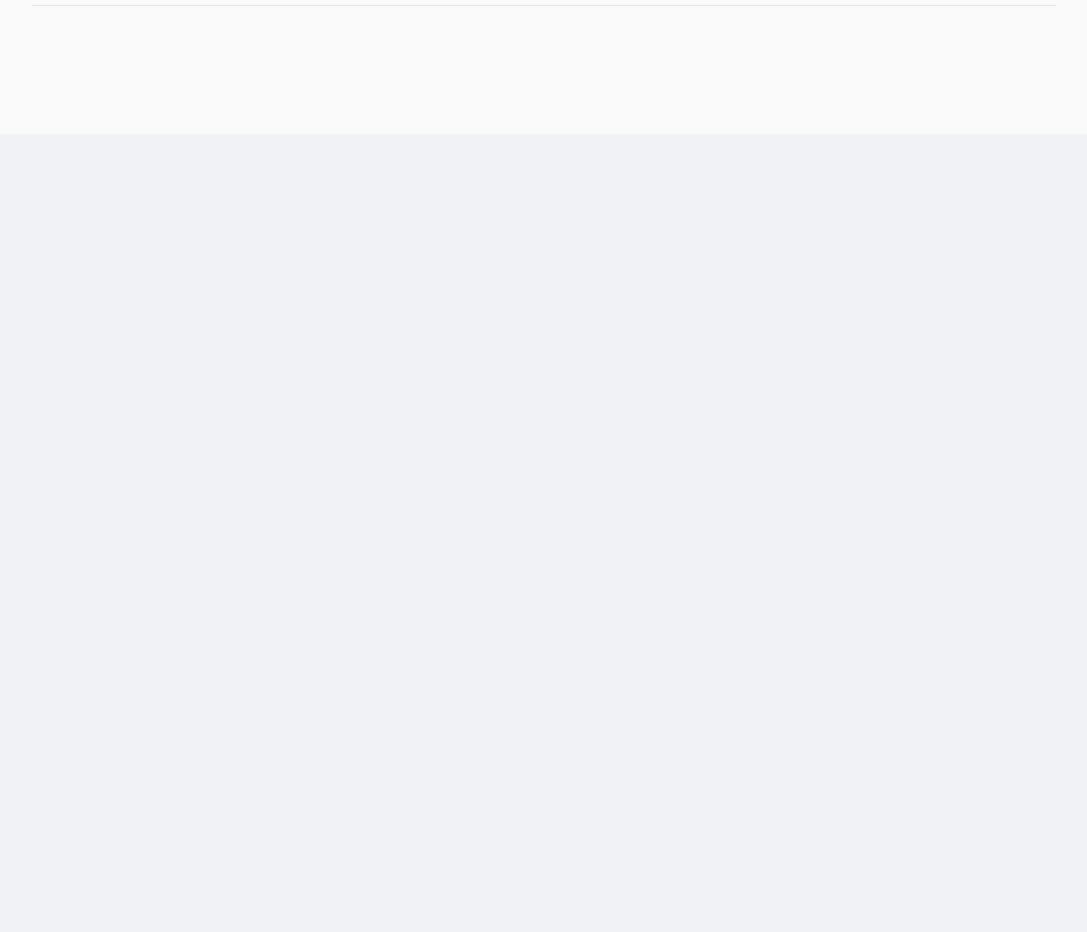
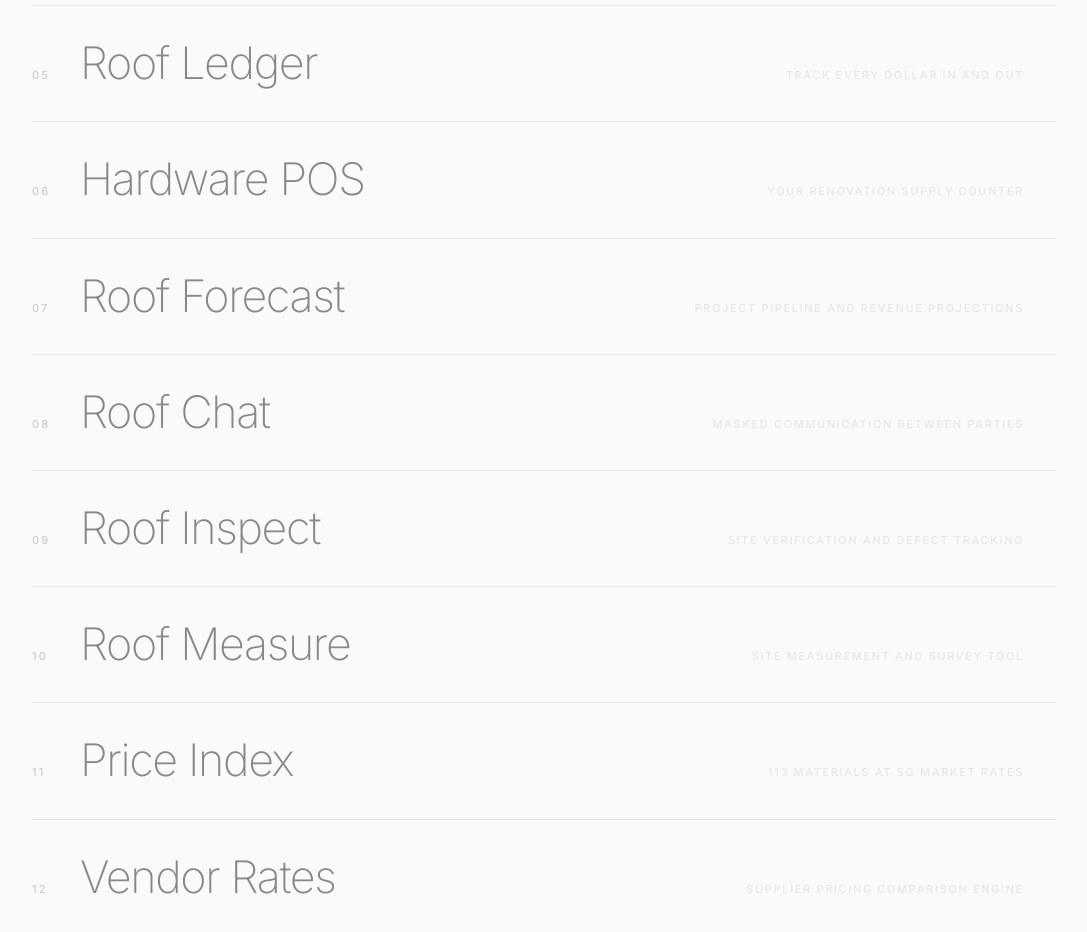
Before and after one commit to tsybjornie/lead-portal, a Next.js app: page /hub in a window 1280 px wide. Shown: the part 960-1892 px from the top of the page, without its empty margins (96-1183 px from the left). Before the commit the page ends 1094 px from the top, so only its background shows below. Built offline with nearby package versions, Linux system fonts and the light colour scheme.

Commit message:
Add Platform nav link + expand Hub to 12 engines

```diff
--- a/app/hub/page.tsx
+++ b/app/hub/page.tsx
@@ -19,7 +19,6 @@ const products: Product[] = [
         tagline: "Capture and convert every lead",
         index: "01",
         href: "/follow-up",
-        external: false,
     },
     {
         id: "numbers",
@@ -27,7 +26,6 @@ const products: Product[] = [
         tagline: "Build quotes that protect your margin",
         index: "02",
         href: "/",
-        external: false,
     },
     {
         id: "dispatch",
@@ -35,7 +33,6 @@ const products: Product[] = [
         tagline: "Auto-price, source, and deploy",
         index: "03",
         href: "/dispatch",
-        external: false,
     },
     {
         id: "sequence",
@@ -43,7 +40,62 @@ const products: Product[] = [
         tagline: "Your design studio, codified",
         index: "04",
         href: "/sequence",
-        external: false,
+    },
+    {
+        id: "ledger",
+        name: "Roof Ledger",
+        tagline: "Track every dollar in and out",
+        index: "05",
+        href: "/ledger",
+    },
+    {
+        id: "pos",
+        name: "Hardware POS",
+        tagline: "Your renovation supply counter",
+        index: "06",
+        href: "/hardware-pos",
+    },
+    {
+        id: "forecast",
+        name: "Roof Forecast",
+        tagline: "Project pipeline and revenue projections",
+        index: "07",
+        href: "/forecast",
+    },
+    {
+        id: "chat",
+        name: "Roof Chat",
+        tagline: "Masked communication between parties",
+        index: "08",
+        href: "/chat",
+    },
+    {
+        id: "inspect",
+        name: "Roof Inspect",
+        tagline: "Site verification and defect tracking",
+        index: "09",
+        href: "/inspect",
+    },
+    {
+        id: "measure",
+        name: "Roof Measure",
+        tagline: "Site measurement and survey tool",
+        index: "10",
+        href: "/measure",
+    },
+    {
+        id: "price-index",
+        name: "Price Index",
+        tagline: "113 materials at SG market rates",
+        index: "11",
+        href: "/price-index",
+    },
+    {
+        id: "vendor-rates",
+        name: "Vendor Rates",
+        tagline: "Supplier pricing comparison engine",
+        index: "12",
+        href: "/vendor-rates",
     },
 ];
 
--- a/app/landing/page.tsx
+++ b/app/landing/page.tsx
@@ -164,6 +164,9 @@ export default function LandingPage() {
                     <span style={{ fontSize: 17, fontWeight: 700, color: 'white', letterSpacing: '-0.02em' }}>Roof</span>
                 </div>
                 <div style={{ display: 'flex', alignItems: 'center', gap: 32 }}>
+                    <Link href="/hub" style={{ fontSize: 13, color: 'rgba(255,255,255,0.5)', textDecoration: 'none', fontWeight: 500, transition: 'color 0.2s' }}
+                        onMouseEnter={e => (e.currentTarget.style.color = 'white')}
+                        onMouseLeave={e => (e.currentTarget.style.color = 'rgba(255,255,255,0.5)')}>Platform</Link>
                     <Link href="/founding" style={{ fontSize: 13, color: 'rgba(255,255,255,0.5)', textDecoration: 'none', fontWeight: 500, transition: 'color 0.2s' }}
                         onMouseEnter={e => (e.currentTarget.style.color = 'white')}
                         onMouseLeave={e => (e.currentTarget.style.color = 'rgba(255,255,255,0.5)')}>Founding 20</Link>
```
